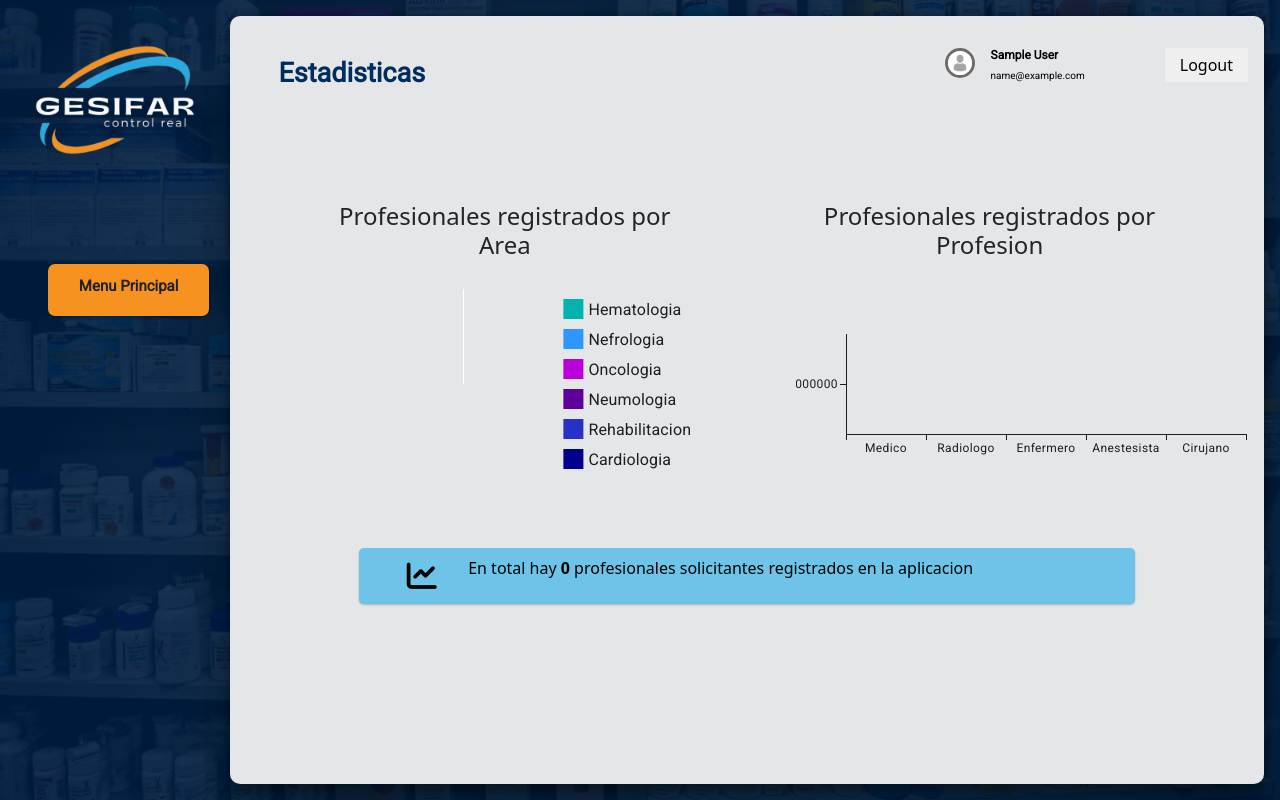
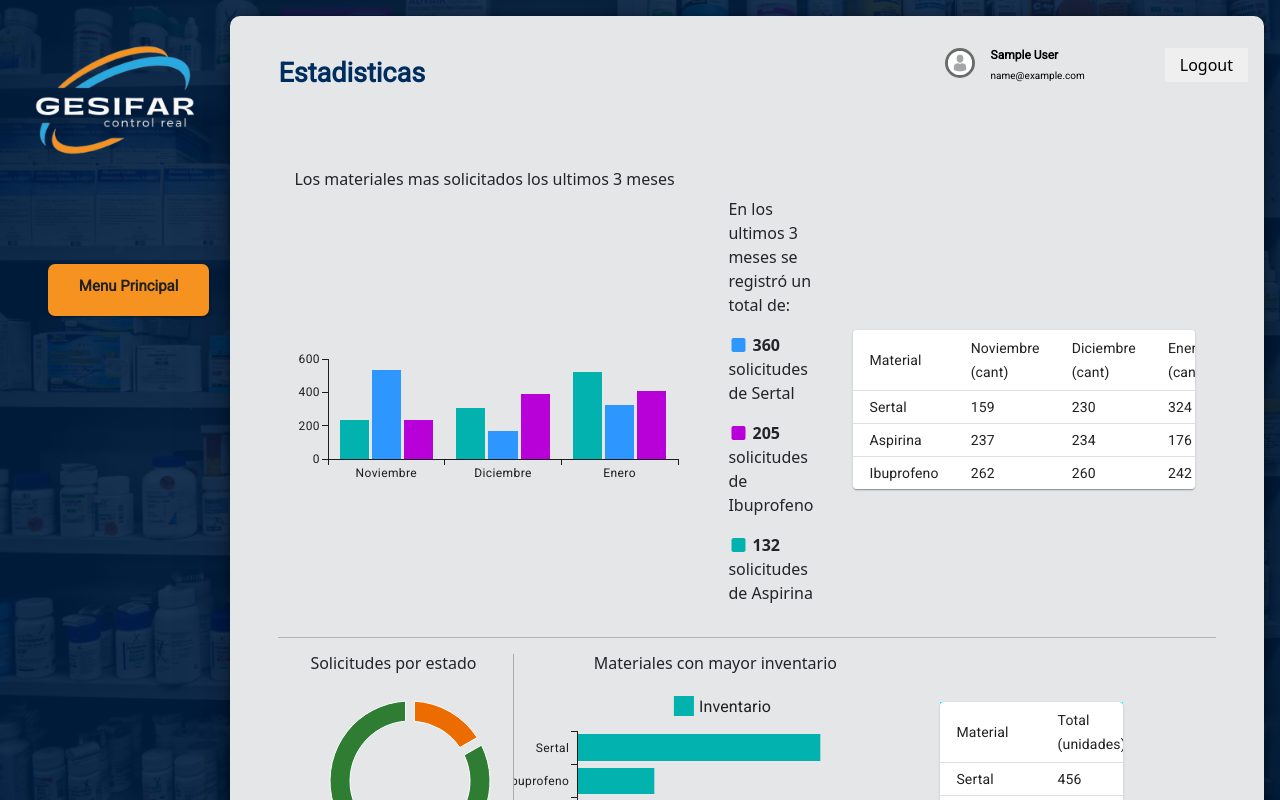
Before and after one commit to laurabschell/gesifar-front, a React (Create React App) app: page /estadisticas in a window 1280 px wide. Built offline with nearby package versions, Linux system fonts and the light colour scheme; no server answers; sample sign-in values are in the browser's storage.

Commit message:
estadisticas

```diff
--- a/src/pages/Estadisticas/Estadisticas.jsx
+++ b/src/pages/Estadisticas/Estadisticas.jsx
@@ -1,79 +1,235 @@
-import React, { useEffect, useState } from 'react'
+import React, { useEffect, useRef, useState } from 'react'
 import style from './Estadisticas.module.scss'
 import Layout from '../../components/Layout/Layout'
 import axios from 'axios';
 import { BarChart, PieChart } from '@mui/x-charts';
+import { Paper, Table, TableBody, TableCell, TableContainer, TableHead, TableRow } from '@mui/material';
+import { red } from '@mui/material/colors';
+import jsPDF from 'jspdf';
+import { useReactToPrint } from 'react-to-print';
 
 const Estadisticas = () => {
-    const url = 'http://gesifar-api.test/profesionalesController.php';
-    const [professionals, setProfessionals] = useState([]);
+    // const url = 'http://gesifar-api.test/profesionalesController.php';
+    // const [professionals, setProfessionals] = useState([]);
 
-    useEffect(() => {
-        getProfessionals();
-    }, []);
+    // useEffect(() => {
+    //     getProfessionals();
+    // }, []);
 
-    const getProfessionals = async () => {
-        const respuesta = await axios.get(url);
-        setProfessionals(respuesta.data);
+    // const getProfessionals = async () => {
+    //     const respuesta = await axios.get(url);
+    //     setProfessionals(respuesta.data);
+    // }
+
+    const componentRef = useRef();
+
+    const handlePrint = useReactToPrint({
+        content: () => componentRef.current
+    });
+
+
+    const data = [
+        { label: 'Pendiente', value: 3, color: '#ED6C02' },
+        { label: 'Entregado', value: 16, color: '#2E7D32' },
+    ];
+
+    const chartSetting = {
+        xAxis: [
+            {
+                label: 'stock (por unidad)',
+            },
+        ],
+        width: 400,
+        height: 300,
+    }; const dataset = [
+        {
+            stock: 810,
+            material: 'Sertal',
+        },
+        {
+            stock: 256,
+            material: 'Ibuprofeno',
+        },
+        {
+            stock: 342,
+            material: 'Cofias',
+        },
+        {
+            stock: 899,
+            material: 'Jeringas',
+        },
+
+        {
+            stock: 907,
+            material: 'Aspirinas',
+        },
+        {
+            stock: 932,
+            material: 'Paracetamol',
         }
 
-    console.log(professionals);
+    ];
 
+    const valueFormatter = (value) => `${value} unidades`;
+
+    function createData(
+        nombre,
+        noviembre,
+        diciembre,
+        enero,
+        total,
+    ) {
+        return { nombre, noviembre, diciembre, enero, total };
+    }
+
+    const rows = [
+        createData('Sertal', 159, 230, 324, 456),
+        createData('Aspirina', 237, 234, 176, 367),
+        createData('Ibuprofeno', 262, 260, 242, 634),
+    ];
+
+    const rows2 = [
+        createData('Sertal', 159, 230, 324, 456),
+        createData('Aspirina', 237, 234, 176, 367),
+        createData('Ibuprofeno', 262, 260, 242, 634),
+        createData('Sertal', 159, 230, 324, 456),
+        createData('Aspirina', 237, 234, 176, 367),
+        createData('Ibuprofeno', 262, 260, 242, 634),
+    ];
 
     return (
         <Layout title="Estadisticas">
-            <div className={style.container} >
+            <div ref={componentRef}>
+
+
+                <div className={style.container}>
+                    <h6>Los materiales mas solicitados los ultimos 3 meses</h6>
                     <div className={style.containerChart}>
-                    <h4>Profesionales registrados por Area</h4>
+                        <div className={style.Graph}>
+
+                            <BarChart
+                                xAxis={[{ scaleType: 'band', data: ['Noviembre', 'Diciembre', 'Enero'] }]}
+                                series={[{ data: [234, 309, 520] }, { data: [533, 168, 323] }, { data: [232, 390, 406] }]}
+                                width={450}
+                                height={200}
+                            />
+                        </div>
+                        <div className={style.Text}>
+                            <p>En los ultimos 3 meses se registró un total de:</p>
+                            <p> <i class=" fa-solid fa-square" style={{ color: "#2E96FF" }}></i> <strong>360</strong> solicitudes de Sertal</p>
+                            <p> <i class=" fa-solid fa-square" style={{ color: "#B800D8" }}></i> <strong>205</strong> solicitudes de Ibuprofeno</p>
+                            <p> <i class=" fa-solid fa-square" style={{ color: "#02B2AF" }} ></i>  <strong>132</strong> solicitudes de Aspirina</p>
+                        </div>
+                        <div className={style.Table}>
+
+                            <TableContainer component={Paper} >
+                                <Table sx={{ maxWidth: 650 }} size="small" aria-label="a dense table">
+                                    <TableHead >
+                                        <TableRow>
+                                            <TableCell>Material</TableCell>
+                                            <TableCell align="left">Noviembre (cant)</TableCell>
+                                            <TableCell align="left">Diciembre (cant)</TableCell>
+                                            <TableCell align="left">Enero (cant)</TableCell>
+                                            <TableCell align="left">Total</TableCell>
+                                        </TableRow>
+                                    </TableHead>
+                                    <TableBody>
+                                        {rows.map((row) => (
+                                            <TableRow
+                                                key={row.name}
+                                                sx={{ '&:last-child td, &:last-child th': { border: 0 } }}
+                                            >
+                                                <TableCell component="th" scope="row">
+                                                    {row.nombre}
+                                                </TableCell>
+                                                <TableCell align="left">{row.noviembre}</TableCell>
+                                                <TableCell align="left">{row.diciembre}</TableCell>
+                                                <TableCell align="left">{row.enero}</TableCell>
+                                                <TableCell align="left">{row.total}</TableCell>
+                                            </TableRow>
+                                        ))}
+                                    </TableBody>
+                                </Table>
+                            </TableContainer>
+                        </div>
+                    </div >
+
+
+                    <hr />
+                    <div className={style.container2}>
+                        <div className={style.container4}>
+                            <h6>Solicitudes por estado</h6>
+                            <div className={style.containerChart1}>
                                 <PieChart
                                     series={[
                                         {
-                                data: [
-                                    { id: 0, value: professionals.filter(item => item.area === 'Hematologia').length, label: 'Hematologia' },
-                                    { id: 1, value: professionals.filter(item => item.area === "Nefrologia").length, label: 'Nefrologia' },
-                                    { id: 2, value: professionals.filter(item => item.area === "Oncologia").length, label: 'Oncologia' },
-                                    { id: 3, value: professionals.filter(item => item.area === "Neumologia").length, label: 'Neumologia' },
-                                    { id: 4, value: professionals.filter(item => item.area === "Rehabilitacion").length, label: 'Rehabilitacion' },
-                                    { id: 5, value: professionals.filter(item => item.area === "Cardiologia").length, label: 'Cardiologia' },
-                                ],
+                                            paddingAngle: 5,
+                                            innerRadius: 60,
+                                            outerRadius: 80,
+                                            data,
                                         },
                                     ]}
-                        width={400}
+                                    margin={{ right: 5 }}
+                                    width={200}
                                     height={200}
+                                    legend={{ hidden: true }}
                                 />
-                </div>
-                <div className={style.containerChart}>
-                    <h4>Profesionales registrados por Profesion</h4>
-                    <BarChart
-                        xAxis={[
-                            {
-                                id: 'barCategories',
-                                data: ['Medico', 'Radiologo', 'Enfermero', 'Anestesista', 'Cirujano'],
-                                scaleType: 'band',
-                            },
-                        ]}
-                        series={[
-                            {
-                                data: [
-                                    professionals.filter(item => item.profesion === "Medico").length,
-                                    professionals.filter(item => item.profesion === "Radiologo").length,
-                                    professionals.filter(item => item.profesion === "Enfermero").length,
-                                    professionals.filter(item => item.profesion === "Anestesista").length,
-                                    professionals.filter(item => item.profesion === "Cirujano").length,
-                                ],
-                            },
-                        ]}
-                        width={500}
-                        height={200}
-                    />
+                                <div className={style.Text}>
+                                    <p> <i class=" fa-solid fa-square" style={{ color: "#2E7D32" }}></i> <strong>16</strong> solicitudes en ENTREGADO</p>
+                                    <p> <i class=" fa-solid fa-square" style={{ color: "#ED6C02" }}></i> <strong>3</strong> solicitudes en PENDIENTE</p>
                                 </div>
 
+                            </div>
+                        </div>
+                        <div style={{ borderLeft: '1px solid #2525254f', height: 300 }}></div>
+                        <div className={style.container3}>
+                            <h6 style={{ paddingLeft: '5rem' }}>Materiales con mayor inventario</h6>
+                            <div className={style.containerChart}>
+
+                                <BarChart
+                                    dataset={dataset}
+                                    yAxis={[{ scaleType: 'band', dataKey: 'material', }]}
+                                    series={[{ dataKey: 'stock', label: 'Inventario', valueFormatter }]}
+                                    layout="horizontal"
+                                    {...chartSetting}
+                                />
+                                <div className={style.Table2}>
+
+                                    <TableContainer component={Paper} >
+                                        <Table sx={{ maxWidth: 600 }} size="small" aria-label="simple table">
+                                            <TableHead >
+                                                <TableRow>
+                                                    <TableCell>Material</TableCell>
+                                                    <TableCell align="left">Total (unidades)</TableCell>
+                                                </TableRow>
+                                            </TableHead>
+                                            <TableBody>
+                                                {rows2.map((row) => (
+                                                    <TableRow
+                                                        key={row.name}
+                                                        sx={{ '&:last-child td, &:last-child th': { border: 0 } }}
+                                                    >
+                                                        <TableCell component="th" scope="row">
+                                                            {row.nombre}
+                                                        </TableCell>
+                                                        <TableCell align="left">{row.total}</TableCell>
+                                                    </TableRow>
+                                                ))}
+                                            </TableBody>
+                                        </Table>
+                                    </TableContainer>
+                                </div>
+                            </div>
+                        </div>
+                    </div>
+                </div >
 
             </div>
-            <div className={style.banner}>
-                <i class="fa-solid fa-chart-line"></i><p>En total hay <strong>{professionals.length}</strong> profesionales solicitantes registrados en la aplicacion</p>
-            </div>
-        </Layout>
+            <button type="button" onClick={handlePrint} data-toggle="tooltip" data-placement="right" title="Generar Archivo con Reportes y Estadisticas" class="btn btn-success btn-lg"><i class="fa-regular fa-file-pdf"></i> Imprimir Reporte de Estadisticas</button>
+
+
+
+        </Layout >
     )
 }
 
--- a/src/pages/Estadisticas/Estadisticas.module.scss
+++ b/src/pages/Estadisticas/Estadisticas.module.scss
@@ -6,20 +6,67 @@
 }
 
 .container {
-    padding: 3rem 0;
-    display: flex;
-    justify-content: space-around;
+    padding: 1rem;
+    // background-color: white;
+    width: 100%;
+
+    >h6 {
+        padding: 0 0 0 1rem;
+    }
 
     &Chart {
-        text-align: center;
-        width: 40%;
+        // width: 100%;
+        display: flex;
+        justify-content: flex-star;
+        align-items: center;
 
-        >h4 {
-            padding-bottom: 1rem;
-        }
     }
 
+    &Chart1 {
+        display: flex;
+        flex-direction: column;
 
+    }
+
+    &2 {
+        display: flex;
+    }
+
+    &3 {
+        width: 65%;
+    }
+
+    &4 {
+        width: 25%;
+        padding-left: 2rem;
+    }
+}
+
+.Graph {
+    // background-color: aqua;
+    padding: 0;
+
+    &Horizontal {
+        width: 800px;
+    }
+}
+
+.Text {
+    text-align: left;
+    // background-color: aqua;
+    padding: 0;
+}
+
+.Table {
+    // background-color: aqua;
+    padding: 2.5rem;
+    width: 45%;
+}
+
+.Table2 {
+    background-color: aqua;
+    // padding: rem;
+    width: 30%;
 }
 
 .banner {
```
Lines whose indentation alone changed are shown as unchanged.
